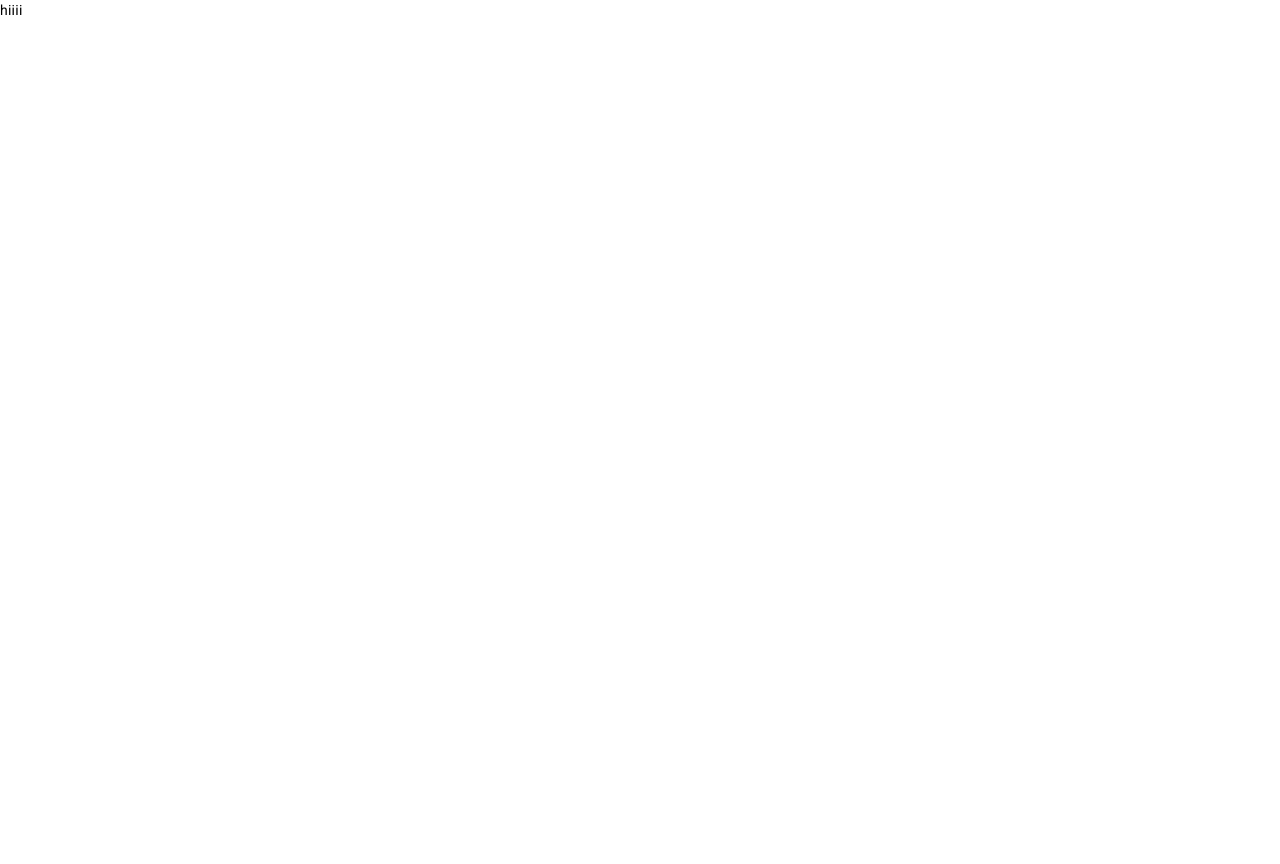
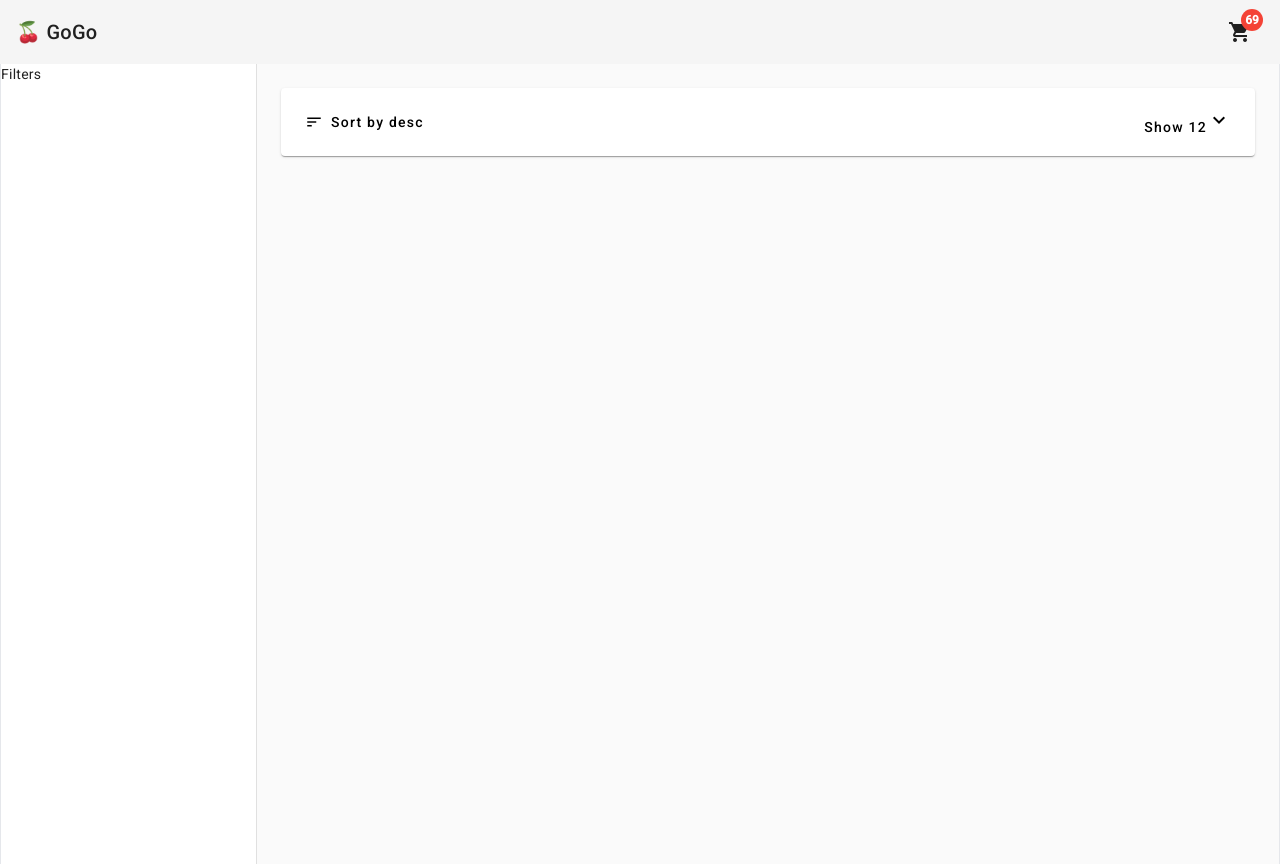
Before and after one commit to yashnaravade/store, an Angular app: page /home in a window 1280 px wide. Before the commit this address led to /. Before the commit the page ends 800 px from the top, so only its background shows below. Built offline with nearby package versions, Linux system fonts and the light colour scheme.

Commit message:
add products header bar

```diff
--- a/package.json
+++ b/package.json
@@ -27,6 +27,7 @@
     "@angular-devkit/build-angular": "^16.2.3",
     "@angular/cli": "~16.2.3",
     "@angular/compiler-cli": "^16.2.0",
+    "tailwindcss": "^3.3.3",
     "typescript": "~5.1.3"
   }
 }
--- a/src/app/app-routing.module.ts
+++ b/src/app/app-routing.module.ts
@@ -1,10 +1,21 @@
-import { NgModule } from '@angular/core';
-import { RouterModule, Routes } from '@angular/router';
+import { NgModule } from "@angular/core";
+import { RouterModule, Routes } from "@angular/router";
+import { HomeComponent } from "./components/pages/home/home.component";
 
-const routes: Routes = [];
+const routes: Routes = [
+  {
+    path: "home",
+    component: HomeComponent,
+  },
+  {
+    path: "",
+    redirectTo: "home",
+    pathMatch: "full",
+  },
+];
 
 @NgModule({
   imports: [RouterModule.forRoot(routes)],
-  exports: [RouterModule]
+  exports: [RouterModule],
 })
-export class AppRoutingModule { }
+export class AppRoutingModule {}
--- a/src/app/app.component.ts
+++ b/src/app/app.component.ts
@@ -2,7 +2,8 @@ import { Component } from "@angular/core";
 
 @Component({
   selector: "app-root",
-  template: ` hiiii
+  template: `
+  <app-header></app-header>
   <router-outlet></router-outlet> `,
   styles: [],
 })
--- a/src/app/app.module.ts
+++ b/src/app/app.module.ts
@@ -20,9 +20,12 @@ import { MatSelectModule } from "@angular/material/select";
 import { AppRoutingModule } from "./app-routing.module";
 import { AppComponent } from "./app.component";
 import { BrowserAnimationsModule } from "@angular/platform-browser/animations";
+import { HeaderComponent } from './components/header/header.component';
+import { HomeComponent } from './components/pages/home/home.component';
+import { ProductsHeaderComponent } from './components/products-header/products-header.component';
 
 @NgModule({
-  declarations: [AppComponent],
+  declarations: [AppComponent, HeaderComponent, HomeComponent, ProductsHeaderComponent],
   imports: [
     BrowserModule,
     AppRoutingModule,
--- /dev/null
+++ b/src/app/components/pages/home/home.component.html
@@ -0,0 +1,18 @@
+<mat-drawer-container
+  [autosize]="true"
+  class="min-h-full max-h-full max-w-7xl mx-auto border-x border-gray-200"
+>
+  <mat-drawer
+    mode="side"
+    opened="{{ sideBarToggle }}"
+    class="w-64 border-r border-gray-200"
+  >
+    <!-- <app-sidenav></app-sidenav> -->
+    <div>Filters</div>
+  </mat-drawer>
+  <mat-drawer-content class= "p-6">
+
+    <app-products-header></app-products-header>
+  </mat-drawer-content>
+</mat-drawer-container>
+<router-outlet></router-outlet>
--- /dev/null
+++ b/src/app/components/pages/home/home.component.ts
@@ -0,0 +1,23 @@
+import { Component } from '@angular/core';
+
+@Component({
+  selector: 'app-home',
+  templateUrl: './home.component.html',
+  styles: [
+  ]
+})
+export class HomeComponent {
+
+    constructor() { }
+
+    total : 8008135 | undefined;
+
+
+    ngOnInit(): void {
+    }
+
+    sideBarToggle: boolean = true;
+
+
+
+}
--- /dev/null
+++ b/src/app/components/products-header/products-header.component.html
@@ -0,0 +1,53 @@
+<mat-card class="mb-4">
+  <div class="flex justify-between p-4">
+    <div>
+      <button mat-button [matMenuTriggerFor]="sortByMenu">
+        <mat-icon>sort</mat-icon>
+        Sort by {{ sort }}
+      </button>
+      <mat-menu #sortByMenu="matMenu">
+        <!-- #sortByMenu is a template reference variable -->
+        <button mat-menu-item>
+          <mat-icon>sort</mat-icon>
+          Sort by descending
+        </button>
+        <button (click)="onSortUpdated('ascending')" mat-menu-item>
+          <mat-icon>sort</mat-icon>
+          Sort by ascending
+        </button>
+      </mat-menu>
+    </div>
+
+    <!-- <div class="flex item-center">
+        <button mat-button [matMenuTriggerFor]="menu" class="mr-2">
+          <mat-icon>filter_list</mat-icon>
+          Filter
+        </button>
+        <mat-menu #menu="matMenu">
+          <button mat-menu-item>
+            <mat-icon>filter_list</mat-icon>
+            Filter by price
+          </button>
+          <button mat-menu-item>
+            <mat-icon>filter_list</mat-icon>
+            Filter by category
+          </button>
+        </mat-menu>
+    </div> -->
+
+    <div class="flex items-center">
+      <div>
+        <button mat-button [matMenuTriggerFor]="menu">
+         <span> Show {{ itemsShowCount }}</span>
+          <span class="mt-6"> <mat-icon>expand_more</mat-icon></span>
+        </button>
+
+        <mat-menu #menu="matMenu">
+          <button (click)="onItemsUpdated(12)" mat-menu-item>12</button>
+          <button (click)="onItemsUpdated(24)" mat-menu-item>24</button>
+          <button (click)="onItemsUpdated(36)" mat-menu-item>36</button>
+        </mat-menu>
+      </div>
+    </div>
+  </div>
+</mat-card>
--- /dev/null
+++ b/src/app/components/products-header/products-header.component.ts
@@ -0,0 +1,27 @@
+import { Component } from '@angular/core';
+
+@Component({
+  selector: 'app-products-header',
+  templateUrl: './products-header.component.html',
+
+  styles: [
+  ]
+})
+export class ProductsHeaderComponent {
+
+  sort = 'desc';
+  itemsShowCount=12;
+
+    constructor() { }
+
+    ngOnInit(): void {
+    }
+
+    onSortUpdated(newSort: string):void {
+      this.sort = newSort;
+    }
+    onItemsUpdated(count:number): void{
+      this.itemsShowCount = count;
+
+    }
+}
--- /dev/null
+++ b/tailwind.config.js
@@ -0,0 +1,8 @@
+/** @type {import('tailwindcss').Config} */
+module.exports = {
+  content: ["./src/**/*.{html,ts}"],
+  theme: {
+    extend: {},
+  },
+  plugins: [],
+};
```
Also changed, not shown: src/styles.css (+7 -0 lines), 1 other file (tests, documents, lock files or other folders).
